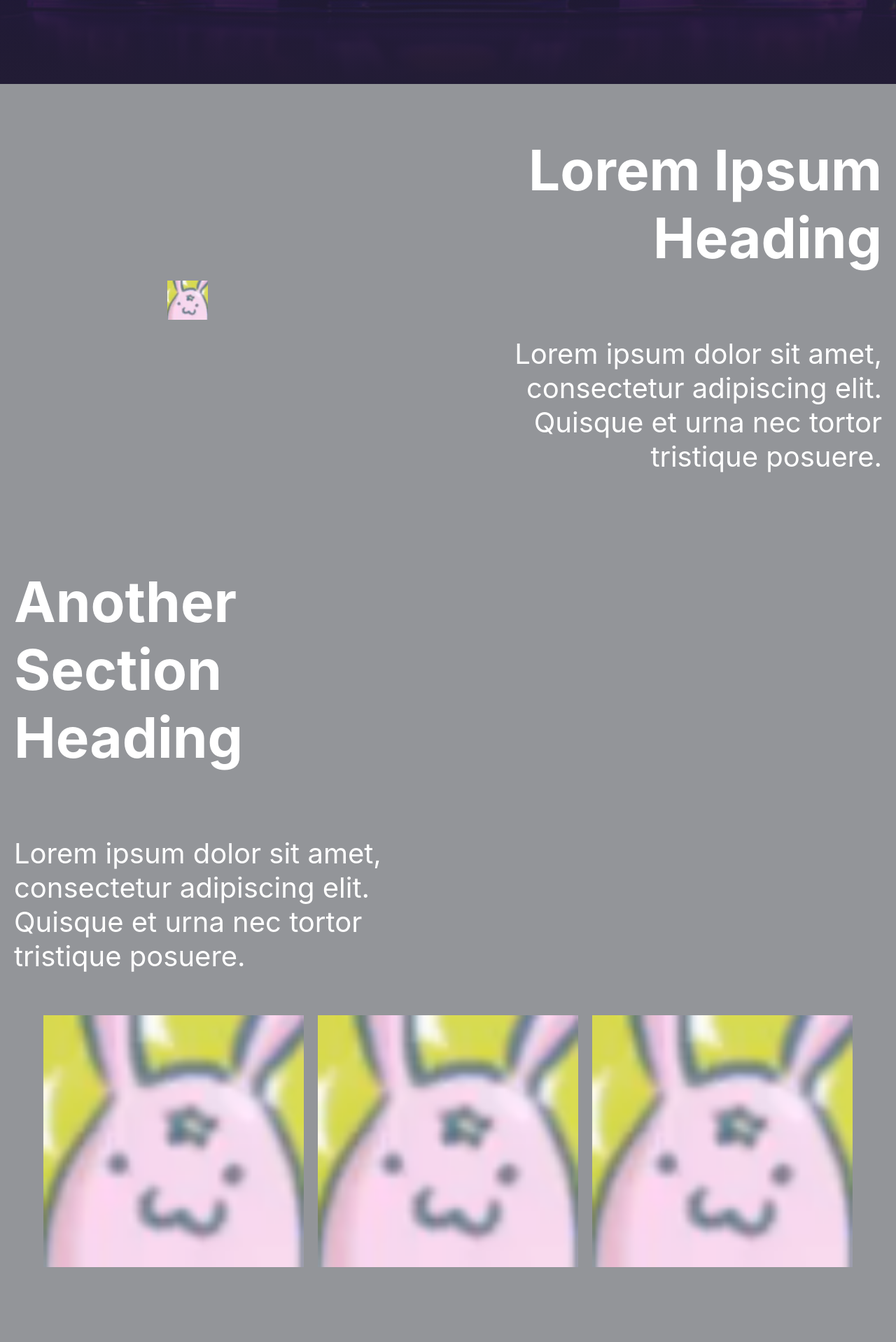
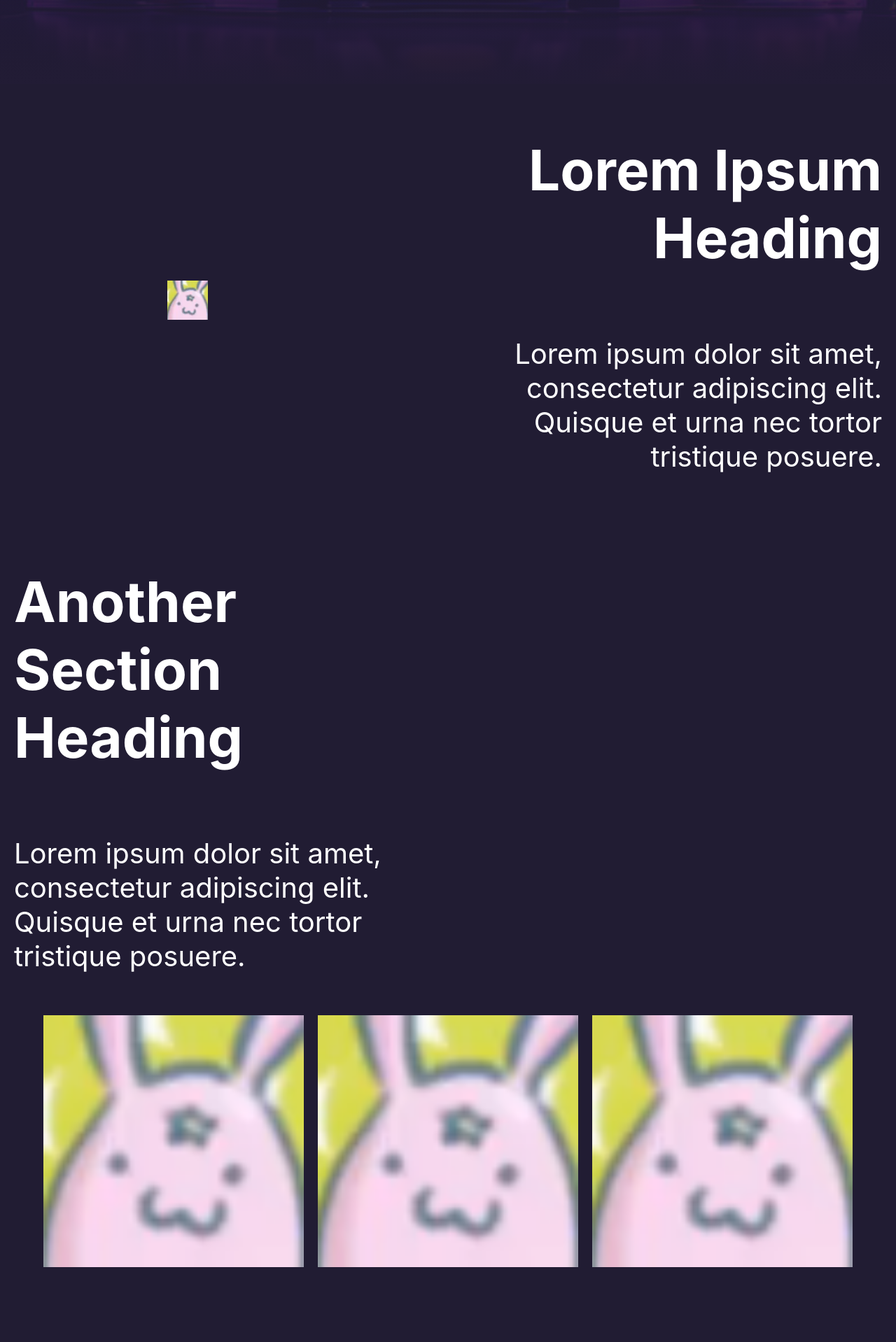
Before and after one commit to Apetree100122/frontend, a React (Create React App) app: page / in a window 1280 px wide. Shown: the part 720-2638 px from the top of the page at 70% size. Built offline with nearby package versions, Linux system fonts and the light colour scheme.

Commit message:
Css updates

```diff
--- a/src/App.js
+++ b/src/App.js
@@ -1,9 +1,10 @@
 import React from 'react';
-import './App.css';
+import './LandingPage.css';
 import HomePage from './HomePage';
 
 function App() {
   return (
+      // We need to route here. Create a Login page, a Register page, and a Home page.
       <HomePage />
   );
 }
--- a/src/App.css
+++ b/src/LandingPage.css
@@ -107,7 +107,7 @@
   justify-content: space-between;
   padding: 20px;
   color: white;
-  background-color: rgba(40, 44, 52, 0.5);
+  background-color: rgba(33, 28, 51, 1);
 }
 
 .reversed-content .text-container {
@@ -126,7 +126,7 @@
   padding: 20px;
   text-align: center;
   color: white;
-  background-color: rgba(40, 44, 52, 0.5);
+  background-color: rgba(33, 28, 51, 1);
 }
 
 .top-text-images-below .text-container {
@@ -150,7 +150,7 @@
   padding: 20px;
   text-align: center;
   color: white;
-  background-color: rgba(40, 44, 52, 0.5);
+  background-color: rgba(33, 28, 51, 1);
 }
 
 .timeline-section .text-container {
@@ -214,12 +214,12 @@
   padding-right: 10px;
 }
 
-/* App.css */
+/* LandingPage.css */
 .grid-page {
   padding: 20px;
   text-align: center;
   color: white;
-  background-color: rgba(40, 44, 52, 0.5);
+  background-color: rgba(33, 28, 51, 1);
 }
 
 .grid-page .text-container {
@@ -238,7 +238,7 @@
   height: auto;
 }
 
-/* App.css */
+/* LandingPage.css */
 .footer {
   background-color: #333;
   color: white;
```
